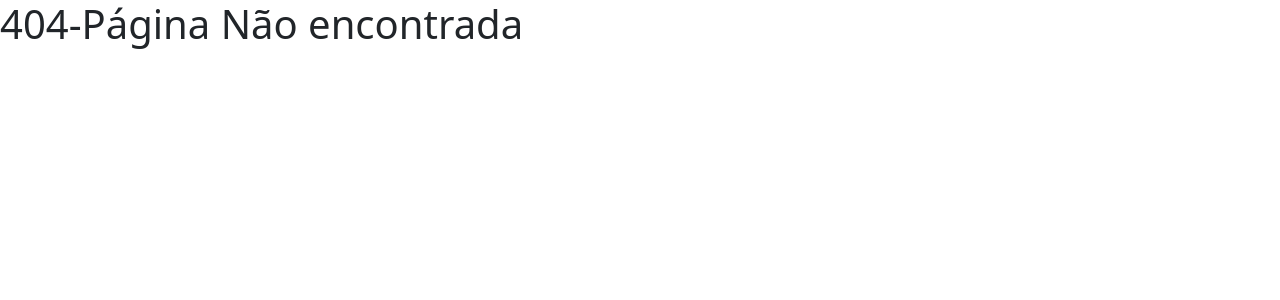
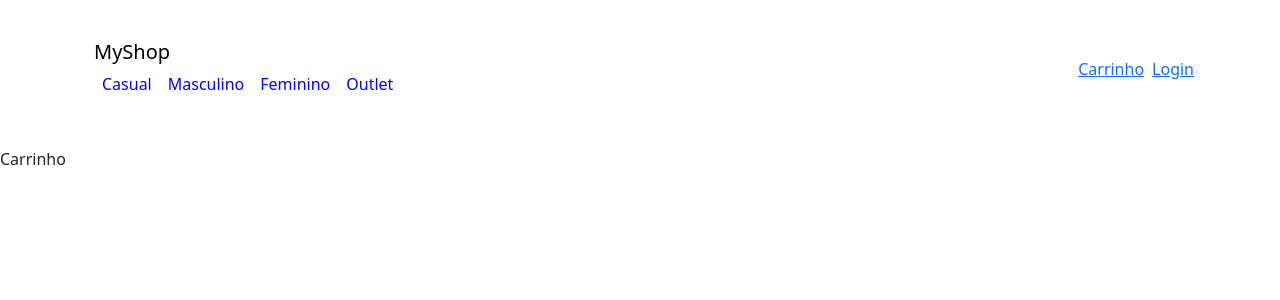
Before and after one commit to TonyWillianFIAP/Front-end, a React (Vite) app: page /Carrinho in a window 1280 px wide. Before the commit this address had no page. Shown: the top 300 px of the page. Built offline with nearby package versions, Linux system fonts and the light colour scheme.

Commit message:
Estrutura de rotas

```diff
--- /dev/null
+++ b/src/Carrinho.jsx
@@ -0,0 +1,9 @@
+import React from 'react'
+
+function Carrinho() {
+  return (
+    <div>Carrinho</div>
+  )
+}
+
+export default Carrinho
--- /dev/null
+++ b/src/Feminino.jsx
@@ -0,0 +1,9 @@
+import React from 'react'
+
+function Feminino() {
+  return (
+    <div>Feminino</div>
+  )
+}
+
+export default Feminino
--- /dev/null
+++ b/src/Login.jsx
@@ -0,0 +1,9 @@
+import React from 'react'
+
+function Login() {
+  return (
+    <div>Login</div>
+  )
+}
+
+export default Login
--- /dev/null
+++ b/src/Masculino.jsx
@@ -0,0 +1,9 @@
+import React from 'react'
+
+export const Masculino = () => {
+  return (
+    <div>Masculino</div>
+  )
+}
+
+export default Masculino
--- a/src/Nav.jsx
+++ b/src/Nav.jsx
@@ -22,17 +22,17 @@ function Nav() {
                 </NavLink>
               </li>
               <li className="nav-item ">
-                <NavLink to="Produto" className="nav-link">
+                <NavLink to="/Masculino" className="nav-link">
                   <h6 className={styles.tlink}>Masculino</h6>
                 </NavLink>
               </li>
               <li className="nav-item">
-                <NavLink to="VejaMais" className="nav-link">
+                <NavLink to="/Feminino" className="nav-link">
                   <h6 className={styles.tlink}>Feminino</h6>
                 </NavLink>
               </li>
               <li className="nav-item">
-                <NavLink to="DetalhesProdutos" className="nav-link">
+                <NavLink to="/Outlet" className="nav-link">
                   <h6 className={styles.tlink}>Outlet</h6>
                 </NavLink>
               </li>
@@ -55,12 +55,12 @@ function Nav() {
         <div className="collapse navbar-collapse" id="navbarNav">
           <ul className="navbar-nav ms-auto">
             <li className="nav-item">
-              <NavLink to="#">
+              <NavLink to="/Carrinho">
                 <h6 className={styles.tlink1}>Carrinho</h6>
               </NavLink>
             </li>
             <li className="nav-item">
-              <NavLink to="#" className="bi bi-person-circle">
+              <NavLink to="/Login" className="bi bi-person-circle">
                 <h6 className={styles.tlink1}>Login</h6>
               </NavLink>
             </li>
--- /dev/null
+++ b/src/Outlet.jsx
@@ -0,0 +1,9 @@
+import React from 'react'
+
+function Outlet() {
+  return (
+    <div>Outlet</div>
+  )
+}
+
+export default Outlet
```
Also changed, not shown: src/main.jsx (+10 -0 lines).
